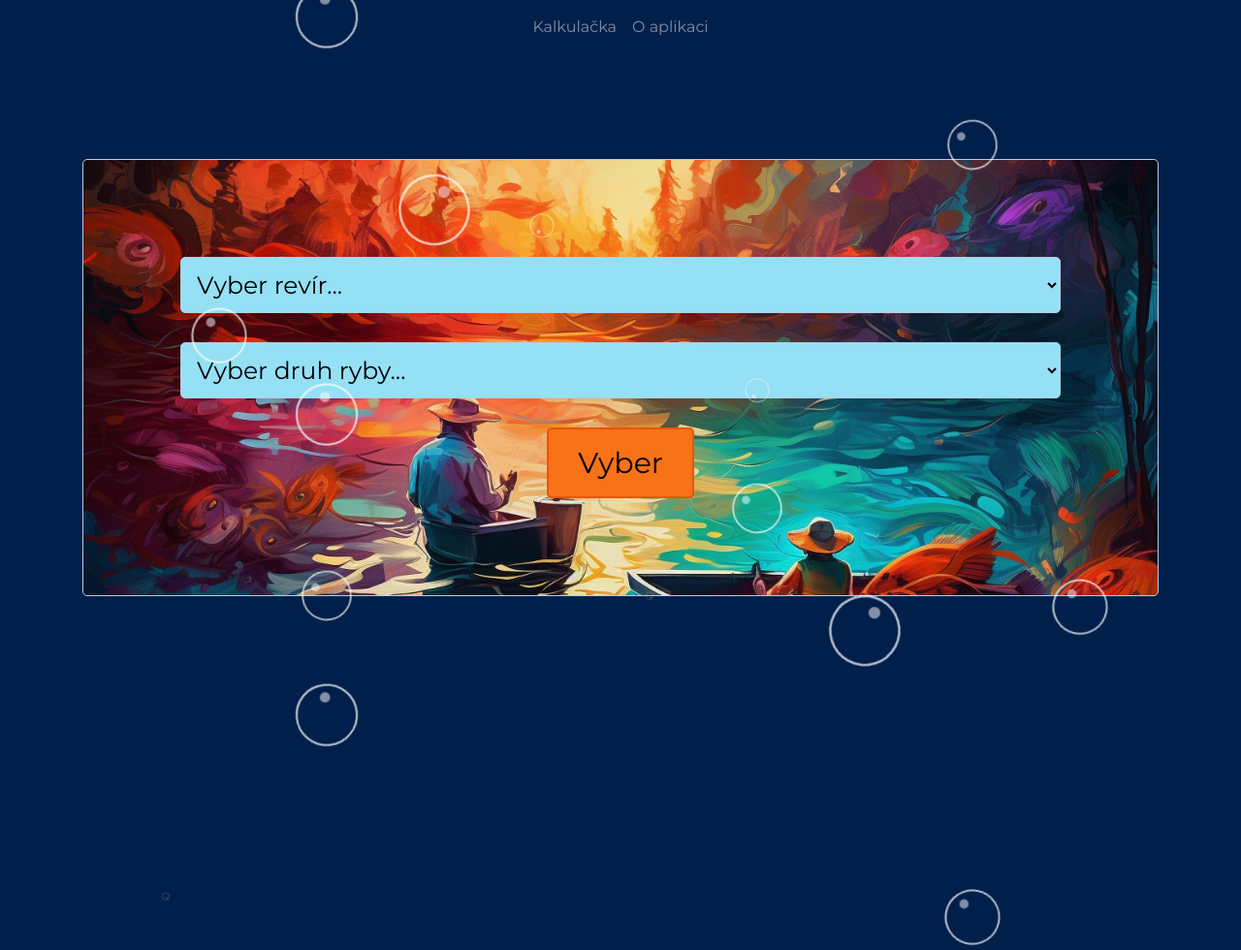
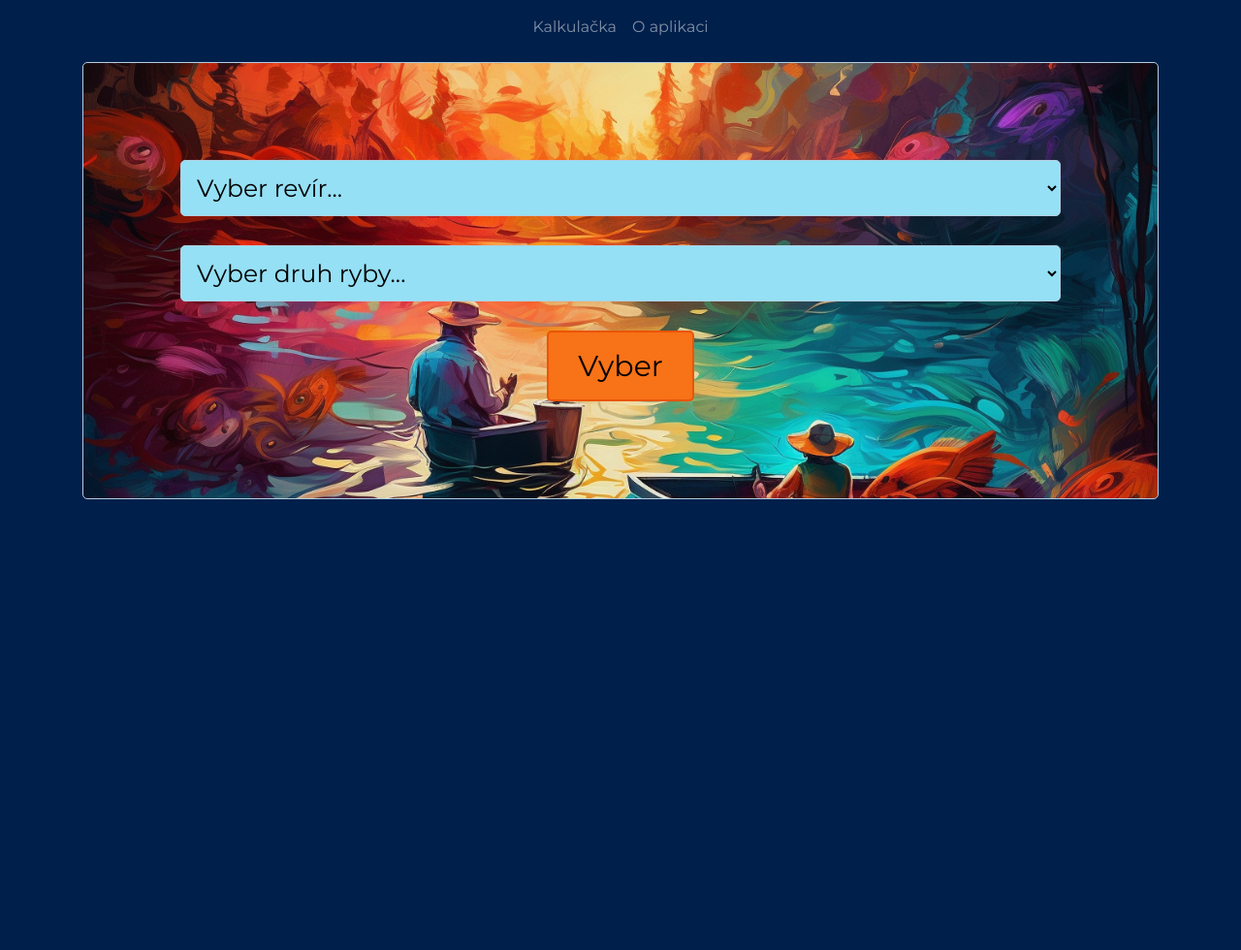
Before and after one commit to ultraKevyk/f_c, a Flask app: page / in a window 1280 px wide. Shown: the whole page at 97% size. After the commit the page ends 515 px from the top, so only its background shows below. Run offline with Flask 3, Linux system fonts and the light colour scheme; parts of the project's set-up code (start-up, migrations or seed data) failed here and were passed over; some libraries are stand-ins or nearby versions.

Commit message:
style edited

```diff
--- a/website/templates/base.html
+++ b/website/templates/base.html
@@ -76,114 +76,6 @@
        padding: 14px;
        border-radius: 5px;
       }
-      .wrapper {
-       height: 100px;
-       width: 100%;
-       position: relative;
-      }
-
-    .wrapper div {
-      height: 60px;
-      width: 60px;
-      border: 2px solid rgba(255, 255, 255, 0.7);
-      border-radius: 50px;
-      position: relative;
-      top: 10%;
-      left: 10%;
-
-    }
-    div .dot {
-      height: 10px;
-      width: 10px;
-      border-radius: 50px;
-      background: rgba(255, 255, 255, 0.5);
-      position: absolute;
-      top: 20%;
-      right: 20%;
-    }
-    .wrapper div:nth-child(1) {
-      top: 20%;
-      left: 20%;
-      animation: animate 8s linear infinite;
-    }
-    .wrapper div:nth-child(2) {
-      top: 60%;
-      left: 80%;
-      animation: animate 10s linear infinite;
-    }
-    .wrapper div:nth-child(3) {
-      top: 40%;
-      left: 40%;
-      animation: animate 5s linear infinite;
-    }
-    .wrapper div:nth-child(4) {
-      top: 66%;
-      left: 30%;
-      animation: animate 7s linear infinite;
-    }
-    .wrapper div:nth-child(5) {
-      top: 90%;
-      left: 10%;
-      animation: animate 9s linear infinite;
-    }
-    .wrapper div:nth-child(6) {
-      top: 30%;
-      left: 60%;
-      animation: animate 5s linear infinite;
-    }
-    .wrapper div:nth-child(7) {
-      top: 70%;
-      left: 20%;
-      animation: animate 8s linear infinite;
-    }
-    .wrapper div:nth-child(8) {
-      top: 75%;
-      left: 60%;
-      animation: animate 10s linear infinite;
-    }
-    .wrapper div:nth-child(9) {
-      top: 50%;
-      left: 50%;
-      animation: animate 6s linear infinite;
-    }
-    .wrapper div:nth-child(10) {
-      top: 45%;
-      left: 20%;
-      animation: animate 10s linear infinite;
-    }
-    .wrapper div:nth-child(11) {
-      top: 10%;
-      left: 90%;
-      animation: animate 9s linear infinite;
-    }
-    .wrapper div:nth-child(12) {
-      top: 20%;
-      left: 70%;
-      animation: animate 7s linear infinite;
-    }
-    .wrapper div:nth-child(13) {
-      top: 20%;
-      left: 20%;
-      animation: animate 8s linear infinite;
-    }
-    .wrapper div:nth-child(14) {
-      top: 60%;
-      left: 5%;
-      animation: animate 6s linear infinite;
-    }
-    .wrapper div:nth-child(15) {
-      top: 90%;
-      left: 80%;
-      animation: animate 9s linear infinite;
-    }
-    @keyframes animate {
-      0% {
-        transform: scale(0) translateY(0) rotate(70deg);
-      }
-      100% {
-        transform: scale(1.3) translateY(-100px) rotate(360deg);
-      }
-    }
     </style>
   </head>
   <body>
@@ -222,23 +114,6 @@
 {% endwith %}
 
 <div class="container text-center mx-auto">
-  <div class="wrapper">
-      <div><span class="dot"></span></div>
-      <div><span class="dot"></span></div>
-      <div><span class="dot"></span></div>
-      <div><span class="dot"></span></div>
-      <div><span class="dot"></span></div>
-      <div><span class="dot"></span></div>
-      <div><span class="dot"></span></div>
-      <div><span class="dot"></span></div>
-      <div><span class="dot"></span></div>
-      <div><span class="dot"></span></div>
-      <div><span class="dot"></span></div>
-      <div><span class="dot"></span></div>
-      <div><span class="dot"></span></div>
-      <div><span class="dot"></span></div>
-      <div><span class="dot"></span></div>
-  </div>
   {% block content%}
   {% endblock %}
 </div>
```
